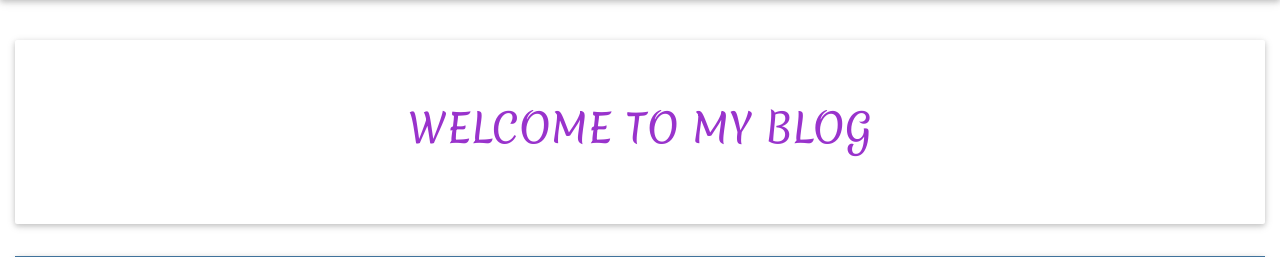
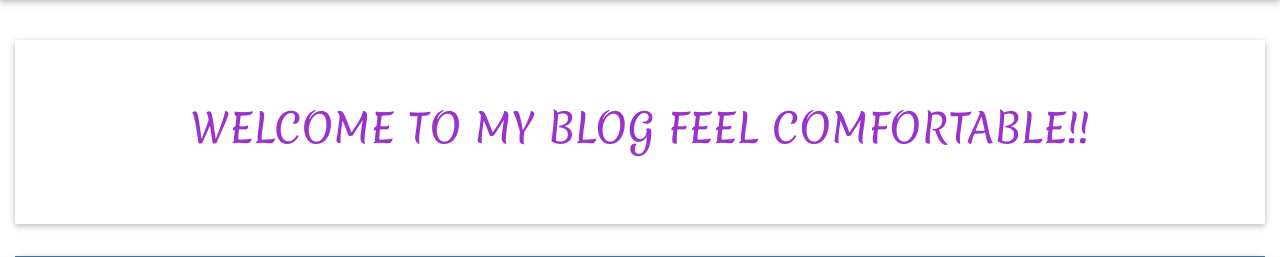
Before and after one commit to kitili/Blog-your-thoughts, a Flask app: template app/templates/index.html in a window 1280 px wide. Shown: the part 63-320 px from the top of the page. Run offline with Flask 2, Linux system fonts and the light colour scheme; the template is opened without the code that fills it: most values are stand-ins (such as "Sample title", 1, 10 or a date in 2020); some libraries are stand-ins or nearby versions.

Commit message:
make it better

```diff
--- a/app/templates/index.html
+++ b/app/templates/index.html
@@ -7,7 +7,7 @@
 <div class="container-fluid" style="font-size: 20px; font-family: 'Merienda', cursive;  padding-top: 40px;">
     <div class="jumbotron hjumbo">
         <div class="overlay">
-            <h1 class="text-center text-bold" style="color: #9933CC;">WELCOME TO MY BLOG</h1>
+            <h1 class="text-center text-bold" style="color: #9933CC;">WELCOME TO MY BLOG FEEL COMFORTABLE!!</h1>
         </div>
     </div>
 
```
